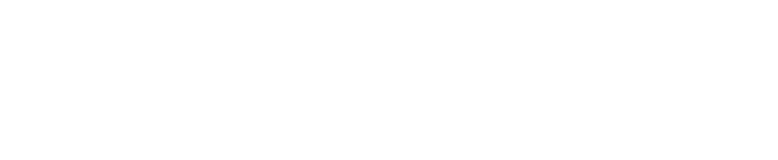
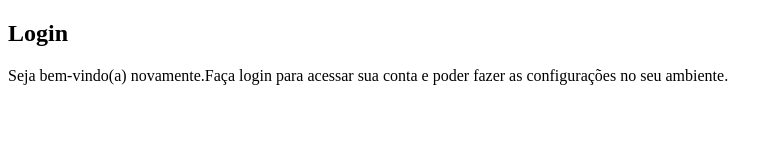
Before and after one commit to Devjadsonf2/Curso-HTML-CSS, a plain HTML site: page Ex 028/index.html in a window 1280 px wide. Shown: the whole page, without its empty margins (0-778 px from the left). Drawn offline with Linux system fonts and the light colour scheme.

Commit message:
Estrutura do projeto criada

```diff
--- a/Ex 028/index.html
+++ b/Ex 028/index.html
@@ -3,9 +3,24 @@
 <head>
     <meta charset="UTF-8">
     <meta name="viewport" content="width=device-width, initial-scale=1.0">
-    <title>Constuindo Formulário</title>
+    <title>Login</title>
+    <link rel="stylesheet" href="estilos/style.css">
 </head>
 <body>
+    <main>
+        <section id="login">
+            <div id="imagem">
 
+            </div>
+            <div id="formulario">
+                <h1>Login</h1>
+                <p>Seja bem-vindo(a) novamente.Faça login para acessar sua conta e poder fazer as configurações no seu ambiente.</p>
+                <form action="login.php" method="post">
+
+                </form>
+            </div>
+
+        </section>
+    </main>
 </body>
 </html>
```
Also changed, not shown: Ex 028/estilos/style.css (added, +7 -0 lines).
